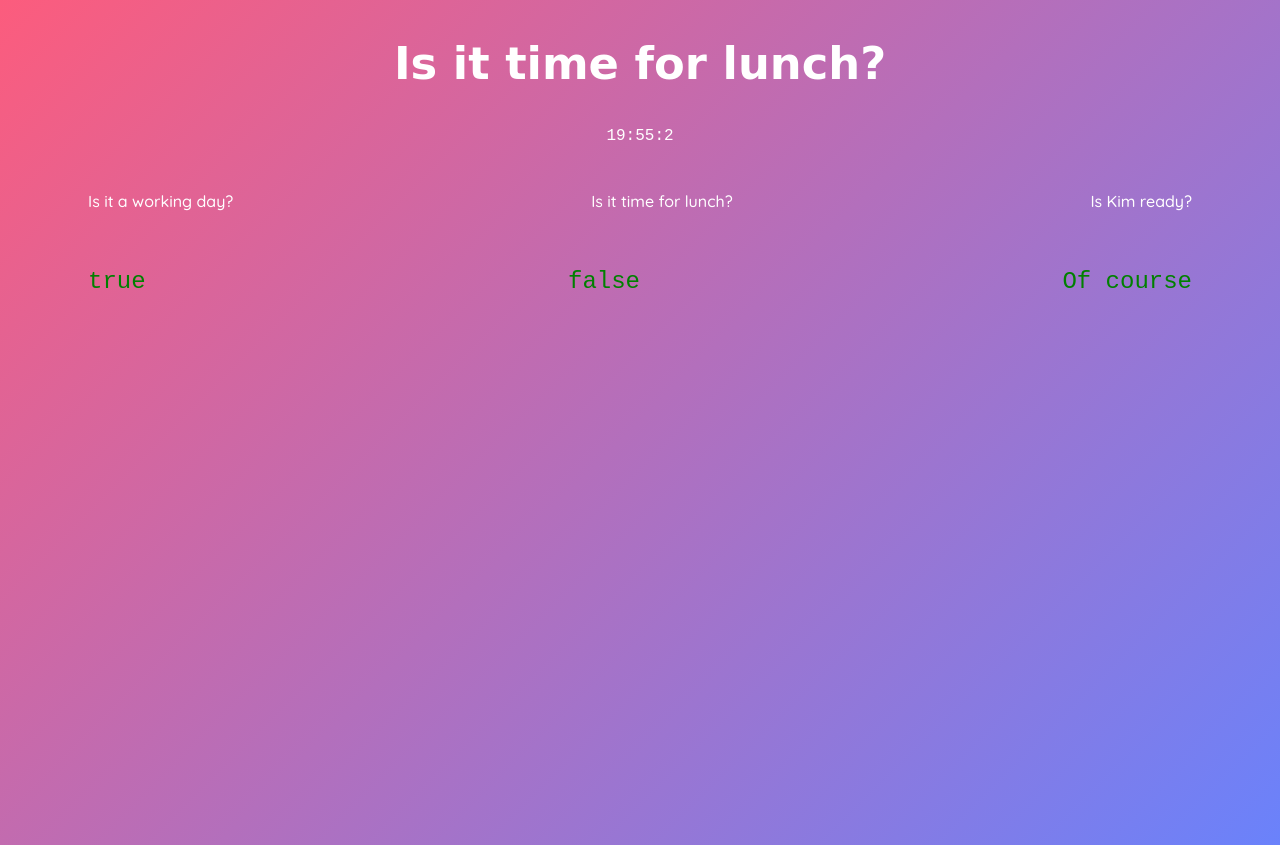
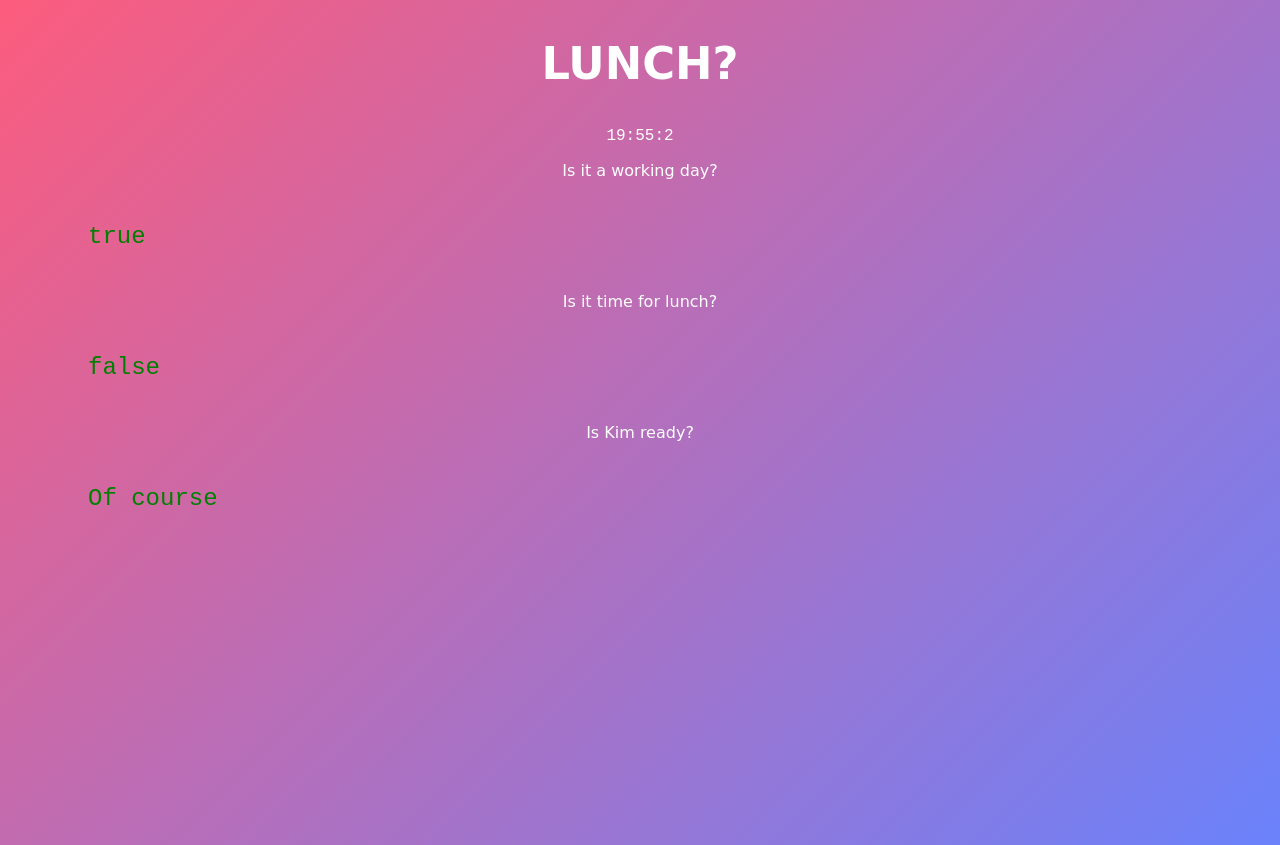
Before and after one commit to TheFatKid/lunch, a plain HTML site: page index.html in a window 1280 px wide. Drawn offline with Linux system fonts and the light colour scheme; a web font is replaced by a local one.

Commit message:
Update index.html

```diff
--- a/index.html
+++ b/index.html
@@ -10,26 +10,48 @@
 <body>
   <main>
     <h2 class="big-text">
-      Is it time for lunch?
+      LUNCH?
     </h2>
   </main>
-  <timer>
-    <p id="currentTime"></p>
-  </timer>
-  <question>
+  <div class="wrapper">
+    <timer>
+        <p id="currentTime"></p>
+      </timer>
+  </div>
+    <weekday>
+        <p id="Day"></p>
+      </weekday>
+<questions>
+<div class="col_fifth">
+  <question1>
     <p>
       Is it a working day?
     </p>
+    </question1>
+    <answer>
+        <p id="workingDay"></p>
+        </answer>
+</div>
+
+<div class="col_fifth">
+    <question2>
     <p>
       Is it time for lunch?
     </p>
+  </question2>
+  <answer>
+    <p id="lunchTime"></p>
+    </answer>
+  </div>
+  <div class="col_fifth">
+    <question3>
     <p>
       Is Kim ready?
     </p>
-  </question>
+  </question3>
   <answer>
-    <p id="workingDay"></p>
-    <p id="lunchTime"></p>
     <p id="kimIsReady"></p>
   </answer>
+  </div>
+  <questions>
 </body>
```
